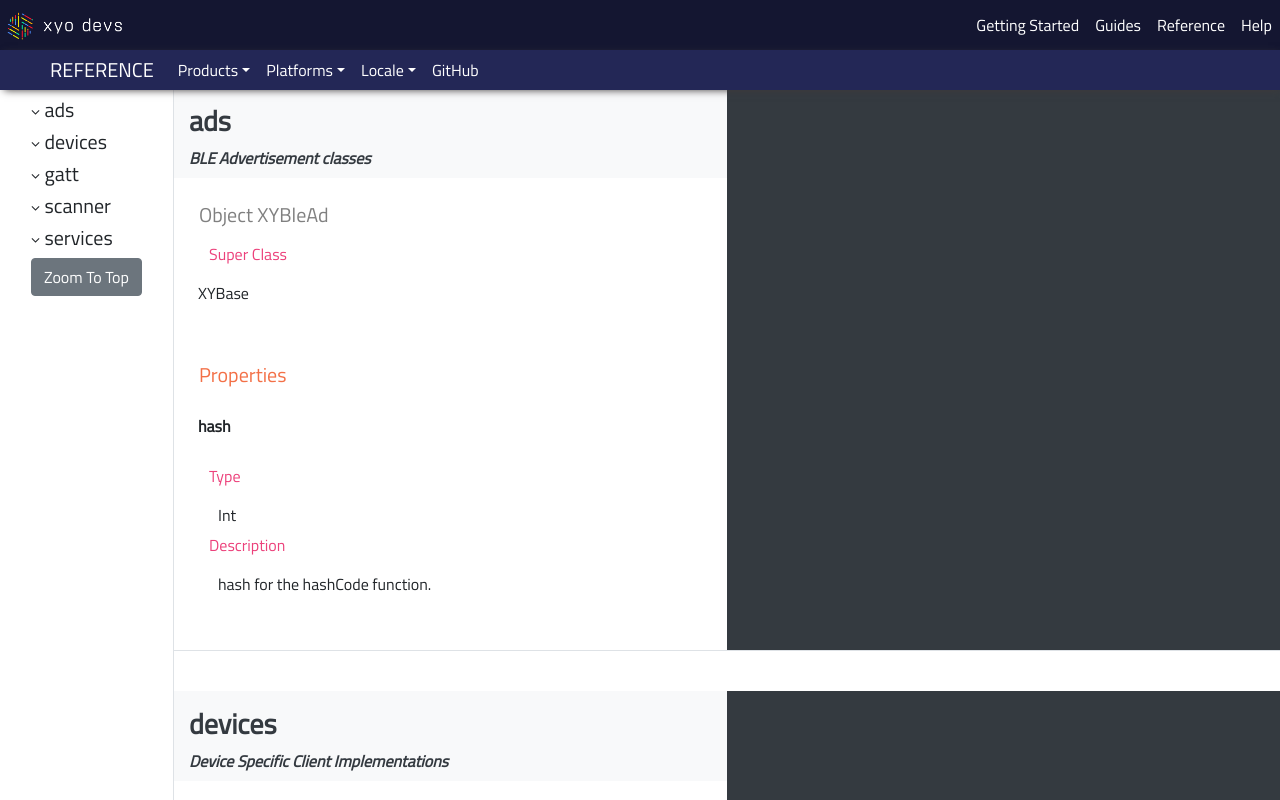
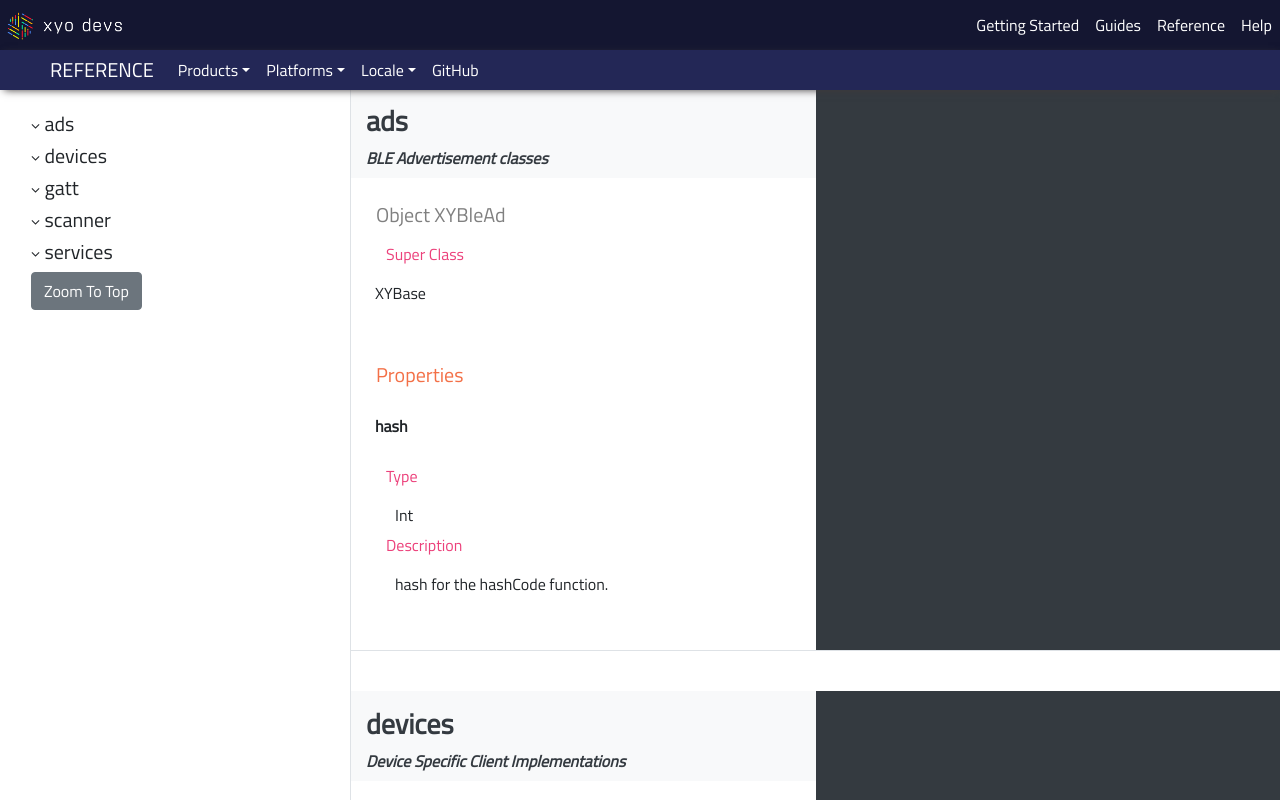
Before and after one commit to XYOracleNetwork-v1/app-reference-react, a React (Create React App) app: page / in a window 1280 px wide. Shown: the top 800 px of the page. Built offline with nearby package versions, Linux system fonts and the light colour scheme.

Commit message:
css restore

```diff
--- a/src/App.css
+++ b/src/App.css
@@ -62,8 +62,12 @@ img {
 }
 
 .side-nav-sticky {
+  width: 320px;
+  margin: 0 auto;
+  position: -webkit-sticky;
+  position: sticky;
   top: 50px;
-  padding-top: 50px;
+  padding-top: 62px;
 }
 
 .outputContainer {
```
